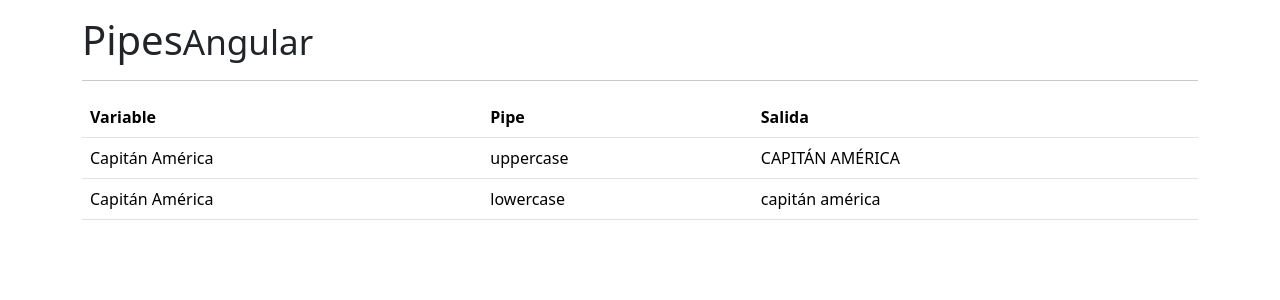
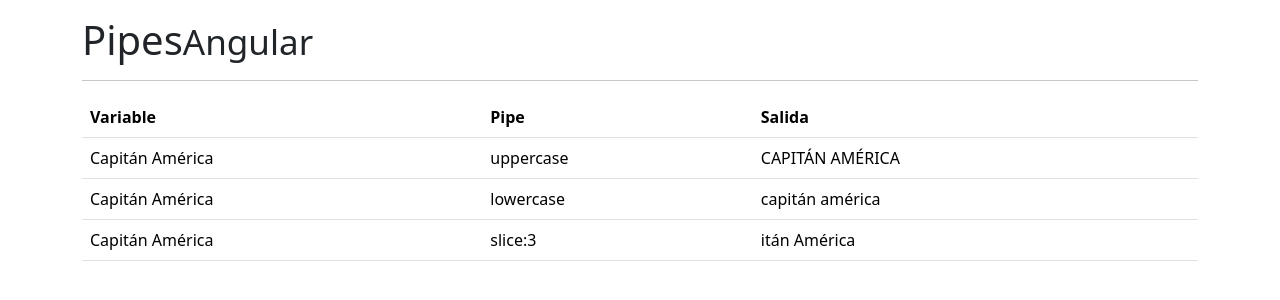
Before and after one commit to Brigitte9219/Angular_Pipes, an Angular app: page / in a window 1280 px wide. Shown: the top 300 px of the page. Built offline with nearby package versions, Linux system fonts and the light colour scheme.

Commit message:
Pipes- Slice:3-Cortar o eiminar las primeras 3 posiciones

```diff
--- a/src/app/app.component.html
+++ b/src/app/app.component.html
@@ -22,6 +22,11 @@
           <td>lowercase</td>
           <td> {{nombre|lowercase}} </td>
         </tr>
+        <tr>
+          <td> {{nombre}} </td>
+          <td>slice:3</td>
+          <td> {{nombre|slice:3}} </td>
+        </tr>
       </tbody>
     </table>
   </div>
```
